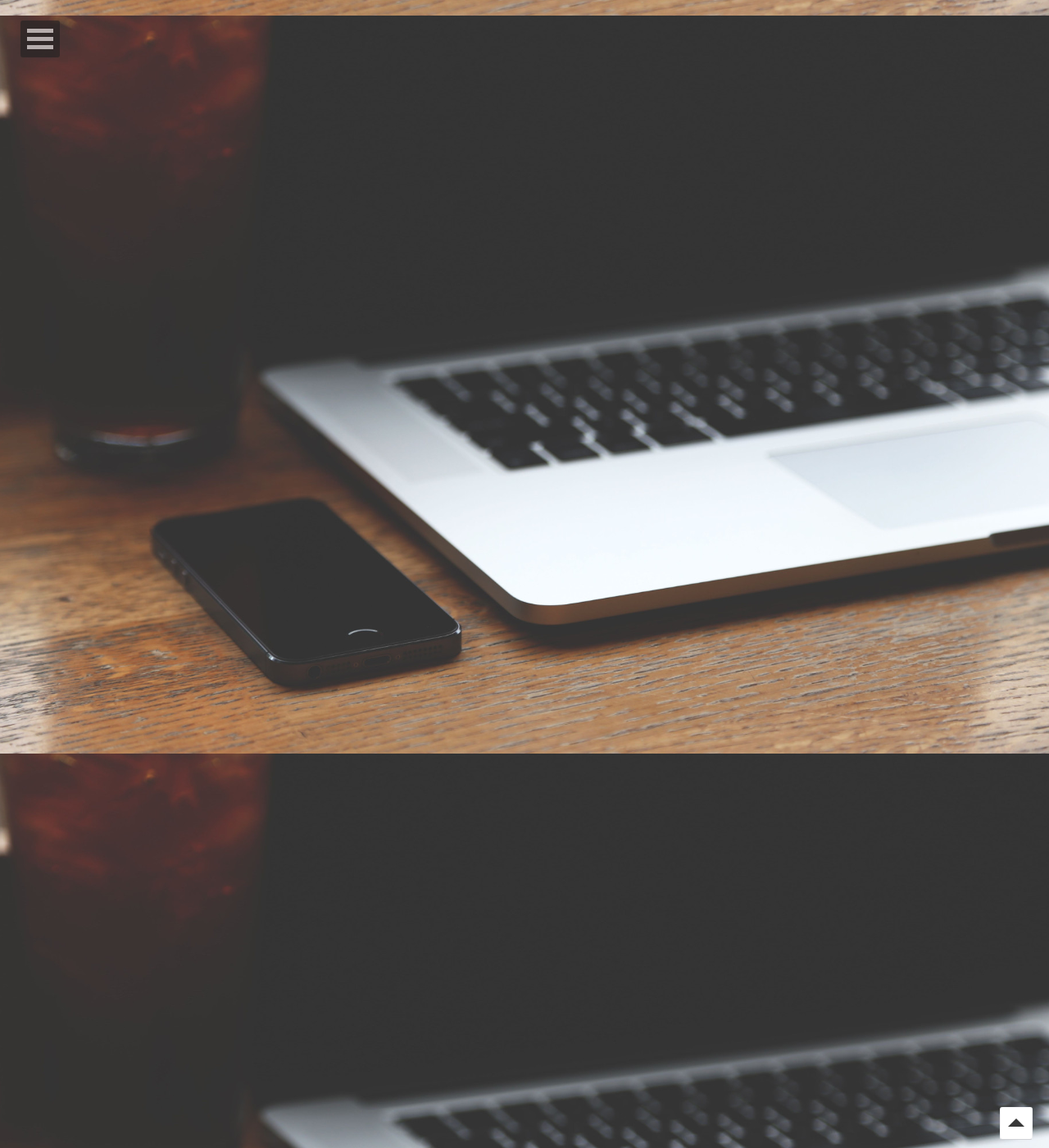
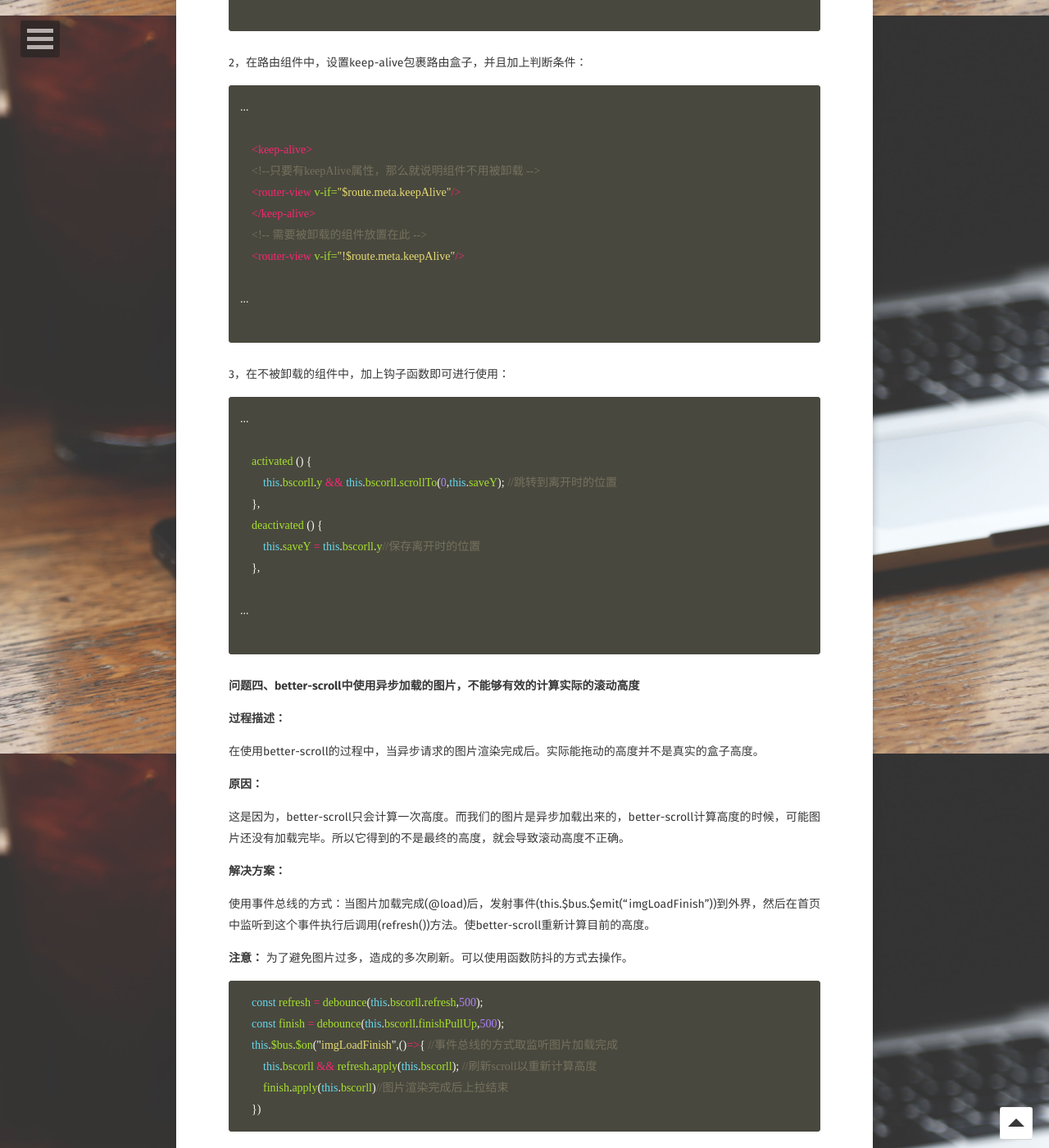
Before and after one commit to thomas-void0/lmxyjy.github.io, a Jekyll site: the page built from _posts/2020-1-18-vue项目商城问题记录.md, in a window 1280 px wide and 1400 px high, scrolled down 3581 px. Shown: the whole window at 82% size. Built offline with Jekyll 4.4.1, drawn with Linux system fonts in a browser that asks for light colours; some web fonts are replaced; comment, search, counter and statistics services are not loaded; some of the changed text lies outside the part shown.

Commit message:
更新vue问题

`````diff
--- a/_posts/2020-1-18-vue项目商城问题记录.md
+++ b/_posts/2020-1-18-vue项目商城问题记录.md
@@ -7,6 +7,11 @@ comments: true
 ---
 
 **记录在vue商城项目的开发中遇到的问题：**
+
+**问题一、界面正常显示内容，但是控制台一直出现报错。**
+**问题二、监听滚动后改变tab-title组件的样式为顶部固定，但是效果不生效。**
+**问题三、记录状态值，当返回的时候能够停留到原来离开时的页面**
+**问题四、better-scroll中使用异步加载的图片，不能够有效的计算实际的滚动高度**
 
 **问题一、界面正常显示内容，但是控制台一直出现报错。**
 
@@ -42,3 +47,101 @@ vuex的actions中发起异步请求的代码：
 
 解决的方案就是，在传值的标签上加上判断：
 ![解决方案](../assets/img/vue-pro/five-html.png)
+
+**问题二、监听滚动后改变tab-title组件的样式为顶部固定，但是效果不生效。**
+
+**过程描述：**
+
+需求是要实现一个标题栏随着界面的滚动实现吸顶的效果，但是改变了样式后。并没有办法实现效果。
+
+**原因：**
+
+这是因为使用了`better-scroll`的原因，`better-scroll`通过操作`transform`改变滚动，这样导致了`position:fixed`的失效。
+
+**解决方案：**
+
+复制一份新的tab-title组件放置到scroll组件外，导航组件下。当滑动高度变化到临界值的时候。通过控制`v-show`实现两个标题栏的切换。
+
+![absorb](../assets/img/vue-pro/absorb.gif)
+
+**问题三、记录状态值，当返回的时候能够停留到原来离开时的页面**
+
+**过程描述：**
+
+记录下老界面的浏览位置，当用户从其他页面切换回来的时候。保持之前的浏览位置。
+
+**解决方案：**
+
+这里我们使用到`keep-alive`这个标签保持组件不被销毁，然后使用`activated`和`deactivated`这两个钩子函数分别进行跳转和赋值操作。
+
+`activated`:同`created`的执行周期一致，区别在于必须和keep-alive配合使用。而且每次进入到该组件的时候都会执行。
+`deactivated`：与组件销毁之前的执行周期顺序一致，区别在于必须和keep-alive配合使用。而且每次离开该组件的时候都会执行。
+
+**代码如下：**
+
+1，在路由配置文件中，给需要保持生命的组件加上属性：
+
+````js
+...
+
+{path:"/home",component:Home,meta:{keepAlive:true}},
+
+...
+
+````
+2，在路由组件中，设置keep-alive包裹路由盒子，并且加上判断条件：
+
+````html
+...
+
+    <keep-alive>
+    <!--只要有keepAlive属性，那么就说明组件不用被卸载 -->
+    <router-view v-if="$route.meta.keepAlive"/>
+    </keep-alive>
+    <!-- 需要被卸载的组件放置在此 -->
+    <router-view v-if="!$route.meta.keepAlive"/>
+
+...
+
+````
+
+3，在不被卸载的组件中，加上钩子函数即可进行使用：
+
+````js
+...
+
+    activated () {
+        this.bscorll.y && this.bscorll.scrollTo(0,this.saveY); //跳转到离开时的位置
+    },
+    deactivated () {
+        this.saveY = this.bscorll.y//保存离开时的位置
+    },
+
+...
+
+````
+
+**问题四、better-scroll中使用异步加载的图片，不能够有效的计算实际的滚动高度**
+
+**过程描述：**
+
+在使用better-scroll的过程中，当异步请求的图片渲染完成后。实际能拖动的高度并不是真实的盒子高度。
+
+**原因：**
+
+这是因为，better-scroll只会计算一次高度。而我们的图片是异步加载出来的，better-scroll计算高度的时候，可能图片还没有加载完毕。所以它得到的不是最终的高度，就会导致滚动高度不正确。
+
+**解决方案：**
+
+使用事件总线的方式：当图片加载完成(@load)后，发射事件(this.$bus.$emit("imgLoadFinish"))到外界，然后在首页中监听到这个事件执行后调用(refresh())方法。使better-scroll重新计算目前的高度。
+
+**注意：** 为了避免图片过多，造成的多次刷新。可以使用函数防抖的方式去操作。
+
+````js
+    const refresh = debounce(this.bscorll.refresh,500);
+    const finish = debounce(this.bscorll.finishPullUp,500);
+    this.$bus.$on("imgLoadFinish",()=>{ //事件总线的方式取监听图片加载完成
+        this.bscorll && refresh.apply(this.bscorll); //刷新scroll以重新计算高度
+        finish.apply(this.bscorll)//图片渲染完成后上拉结束
+    })
+````
`````
Also changed, not shown: 404.html (+13 -34 lines), 1 other file.
